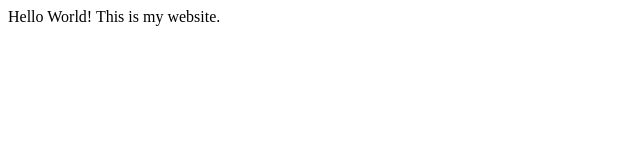
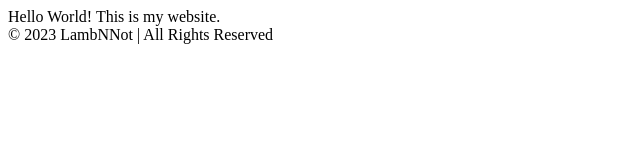
Before and after one commit to LambNNot/LambNNot2, a plain HTML site: page index.html in a window 1280 px wide. Shown: the whole page, without its empty margins (0-640 px from the left). Drawn offline with Linux system fonts and the light colour scheme.

Commit message:
feat: add nav and footer tags to html pages

```diff
--- a/index.html
+++ b/index.html
@@ -4,8 +4,13 @@
     <title>Personal Website</title>
   </head>
   <body>
+    <nav>
+    </nav>
     <main>
       Hello World! This is my website.
     </main>
+    <footer>
+      © 2023 LambNNot | All Rights Reserved
+    </footer>
   </body>
 </html>
```
Also changed, not shown: blog.html (+5 -0 lines), contact.html (+5 -0 lines), portfolio.html (+5 -0 lines), resume.html (+5 -0 lines).
